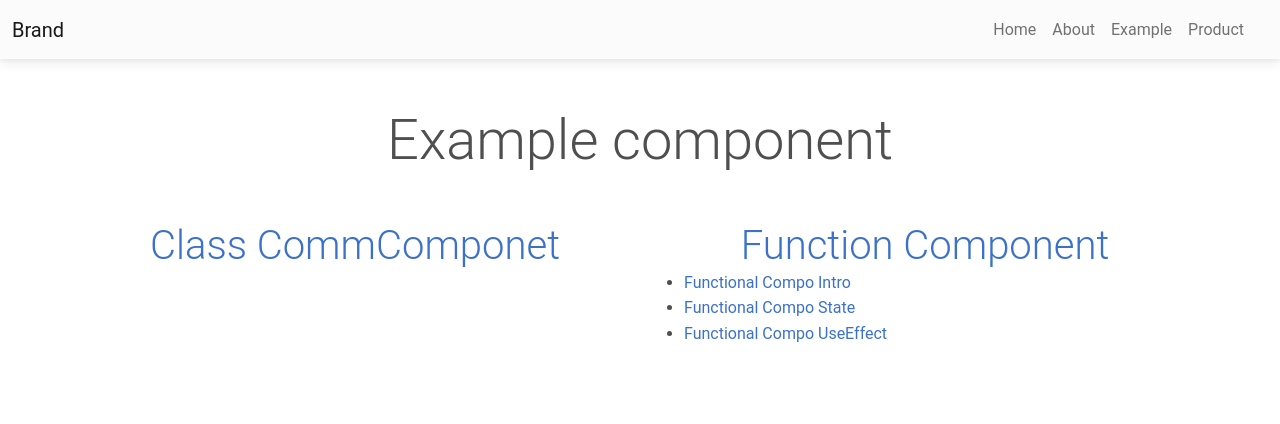
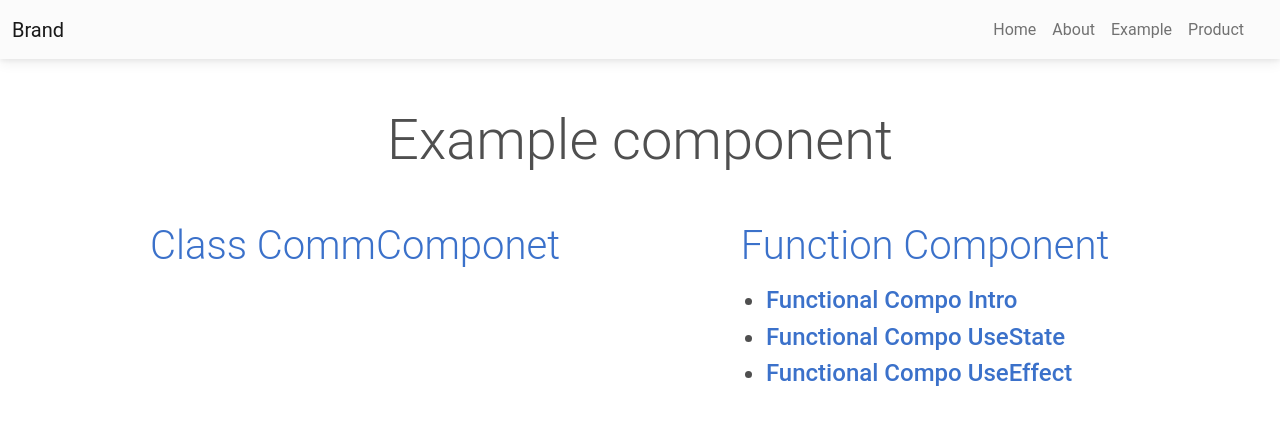
Before and after one commit to kaushikvaliya/React_JS, a React (Create React App) app in the folder Practice/: page /examplepage/functionalcompo in a window 1280 px wide. Shown: the top 424 px of the page. Built offline with nearby package versions, Linux system fonts and the light colour scheme.

Commit message:
Practice

```diff
--- a/Practice/src/Component/ClassComponents/ClassCompoMenu.jsx
+++ b/Practice/src/Component/ClassComponents/ClassCompoMenu.jsx
@@ -5,7 +5,7 @@ export default class ClassCompoMenu extends Component {
     render() {
         return (
             <>
-                <ul className='mt-3'>
+                <ul className='mt-3' style={{ width: "91%", margin: "0 auto" }}>
                     <li><Link to='classcompointro' className='h4 text-capitalize'>Class Compo Intro</Link> </li>
                     <li><Link to='classcompoconstructor' className='h4 text-capitalize'>class compo constructor</Link> </li>
                     <li><Link to='classcompoState' className='h4 text-capitalize'>Class Compo State</Link> </li>
--- a/Practice/src/Component/FunctionalComponent/02FunctionalCompoState.jsx
+++ b/Practice/src/Component/FunctionalComponent/02FunctionalCompoState.jsx
@@ -3,15 +3,19 @@ import React, { useState } from 'react';
 
 const FunctionalCompoState = () => {
     const [stateName, setstsct] = useState(true);
+    const [stateName2, setstsct2] = useState(true);
     let btnclick = () => {
         console.log("called");
         setstsct(!stateName);
         console.log(JSON.stringify(stateName));
+        setstsct2(!stateName2)
     }
     return (
         <>
-            <div>{stateName ? <img style={{ width: "10%", display: "block" }} src="https://i.postimg.cc/6QyTynzr/bulb-on.png" alt="" /> : <img style={{ width: "10%", display: "block" }} src="https://i.postimg.cc/KjK1wL3c/bulb-off.png" alt="" />}</div>
+            <div>{stateName ? <div style={{ width: "10%" }} className='text-center'><img style={{ width: "100%", display: "block" }} src="https://i.postimg.cc/6QyTynzr/bulb-on.png" alt="" /> <br /> <p>on</p></div> : <div style={{ width: "10%" }} className='text-center' ><img style={{ width: "100%", display: "block" }} src="https://i.postimg.cc/KjK1wL3c/bulb-off.png" alt="" /> <br /> <p>off</p></div>}</div>
             <MDBBtn className='my-5' onClick={btnclick}>Click</MDBBtn>
+
+
 
         </>
     );
--- a/Practice/src/Component/FunctionalComponent/03FunctionalCompoUseEffect.jsx
+++ b/Practice/src/Component/FunctionalComponent/03FunctionalCompoUseEffect.jsx
@@ -2,25 +2,85 @@ import { MDBBtn } from 'mdb-react-ui-kit';
 import React, { useEffect, useState } from 'react';
 
 const FunctionalCompoUseEffect = () => {
+    const [state, setstate] = useState(0)
+    const [number, setnumber] = useState(0)
 
-    const [stateNameAnything, aajebiju] = useState(true);
 
+    // secound arrgurment ma je state pase kariyu tee state par depend rese
     useEffect(() => {
-        console.log("called");
-    }, []);
+        console.log(" useEffect called");
+        // document.title = `count ${state}`'
+        // setstate(11)
+        // setnumber(111)
+        // return (() => {
+        //     alert("bar nikadi gaya ");
+        // })
+    }, [number])
 
-    const BtnClicked = () => {
-        console.log("BtnClicked");
-        aajebiju(!stateNameAnything)
+    let btnclicked2 = () => {
+        console.log("btnclicked");
+        // setstate(state + 2)
+        setnumber(number + 1)
     }
+
+    // useEffect(() => {
+    //     console.log(" useEffect called");
+    //     document.title = `number ${number}`
+    // }, [number])
+
+
+
+    // let btnclicked = () => {
+    //     console.log("btnclicked");
+    //     setstate(state + 2)
+    // }
+
+
     return (
         <>
-            <p>UseEffect Hook</p>
-            <div>{stateNameAnything ? <p> kaushik</p> : <p> valiya</p>}</div>
+            <p>count :{state}</p>
+            <p>number :{number}</p>
+            {/* <MDBBtn onClick={btnclicked}>Click incre</MDBBtn> */}
+            <br />
+            <br />
+            <MDBBtn onClick={btnclicked2}>Click number</MDBBtn>
+            <br />
+            <br />
 
-            <MDBBtn onClick={BtnClicked}>Click</MDBBtn>
+
         </>
     );
 };
 
 export default FunctionalCompoUseEffect;
+
+
+
+
+
+// import { MDBBtn } from 'mdb-react-ui-kit';
+// import React, { useEffect, useState } from 'react';
+
+// const FunctionalCompoUseEffect = () => {
+
+//     const [stateNameAnything, aajebiju] = useState(true);
+
+//     useEffect(() => {
+//         console.log("called");
+//     }, []);
+
+//     const BtnClicked = () => {
+//         console.log("BtnClicked");
+//         aajebiju(!stateNameAnything)
+//     }
+//     return (
+//         <>
+//             <p>UseEffect Hook</p>
+//             <div>{stateNameAnything ? <p> kaushik</p> : <p> valiya</p>}</div>
+
+//             <MDBBtn onClick={BtnClicked}>Click</MDBBtn>
+//         </>
+//     );
+// };
+
+// export default FunctionalCompoUseEffect;
--- a/Practice/src/Component/FunctionalComponent/FunctionalCompoMenu.jsx
+++ b/Practice/src/Component/FunctionalComponent/FunctionalCompoMenu.jsx
@@ -5,10 +5,10 @@ const FunctionalCompoMenu = () => {
         <>
             <div className="row">
                 <div className="col-6 offset-6">
-                    <ul>
-                        <li><Link to="functionalcompointro">Functional Compo Intro</Link></li>
-                        <li><Link to="functionalcompostate">Functional Compo State</Link></li>
-                        <li><Link to="functionalcompouseeffect">Functional Compo UseEffect</Link></li>
+                    <ul className='mt-3' style={{ width: "70%", margin: "0 auto" }}>
+                        <li className='h4 text-capitalize'><Link to="functionalcompointro">Functional Compo Intro</Link></li>
+                        <li className='h4 text-capitalize'><Link to="functionalcompostate">Functional Compo useState</Link></li>
+                        <li className='h4 text-capitalize'><Link to="functionalcompouseeffect">Functional Compo UseEffect</Link></li>
                     </ul>
 
                 </div>
--- a/Practice/src/Component/FunctionalComponent/FunctionalCompoRoute.jsx
+++ b/Practice/src/Component/FunctionalComponent/FunctionalCompoRoute.jsx
@@ -1,7 +1,7 @@
-import React, { Component } from 'react';
+import React from 'react';
 import { Route, Routes } from 'react-router-dom';
 import FunctionalCompoMenu from './FunctionalCompoMenu.jsx';
-import WelcomeToClassCompo from './WelcomeToFunctionalCompo.jsx';
+import WelcomeToFunctional from './WelcomeToFunctionalCompo.jsx';
 import FunctionalCompoState from './02FunctionalCompoState.jsx';
 import FunctionalCompoUseEffect from './03FunctionalCompoUseEffect.jsx';
 
@@ -9,7 +9,7 @@ const FunctionalCompoRoute = () => {
     return (
         <Routes>
             <Route path="/" element={<FunctionalCompoMenu />} >
-                <Route path="functionalcompointro" element={<WelcomeToClassCompo />} />
+                <Route path="functionalcompointro" element={<WelcomeToFunctional />} />
                 <Route path="functionalcompostate" element={<FunctionalCompoState />} />
                 <Route path="functionalcompouseeffect" element={<FunctionalCompoUseEffect />} />
             </Route>
--- a/Practice/src/menrouter.jsx
+++ b/Practice/src/menrouter.jsx
@@ -43,6 +43,8 @@ const menrouter = createBrowserRouter([
                 <Headerfile></Headerfile>
                 <Example></Example>
             </>,
+
+
         children: [
             {
                 path: "classcomporouter/*",
```
